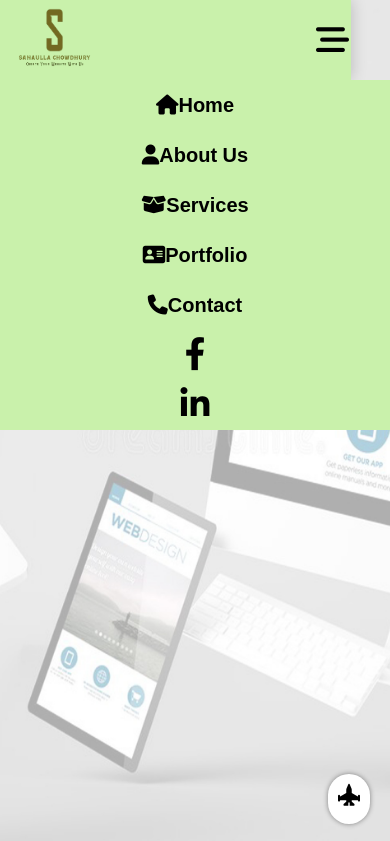
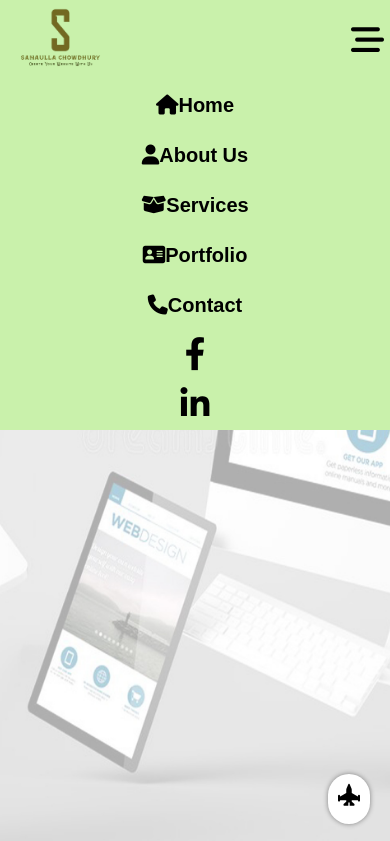
Before and after one commit to Sanaullachy/CodEmaSteR, a plain HTML site: page index.html in a window 390 px wide. Shown: the top 841 px of the page. Drawn offline with nearby package versions, Linux system fonts and the light colour scheme.

Commit message:
Update style.css

```diff
--- a/style.css
+++ b/style.css
@@ -12,7 +12,7 @@ body {
 
 @media screen and (max-width:1142px) {
 	body {
-	overflow-y: hidden;
+	overflow-x: hidden!important;
 }
 }
 
@@ -98,7 +98,7 @@ body {
 
 /*mobile menu*/
 .responsive-menu-container {
-	width: 90%;
+	width: 100%;
 	height: 80px;
 	position: fixed;
 	background: #C9F1AB;
```
